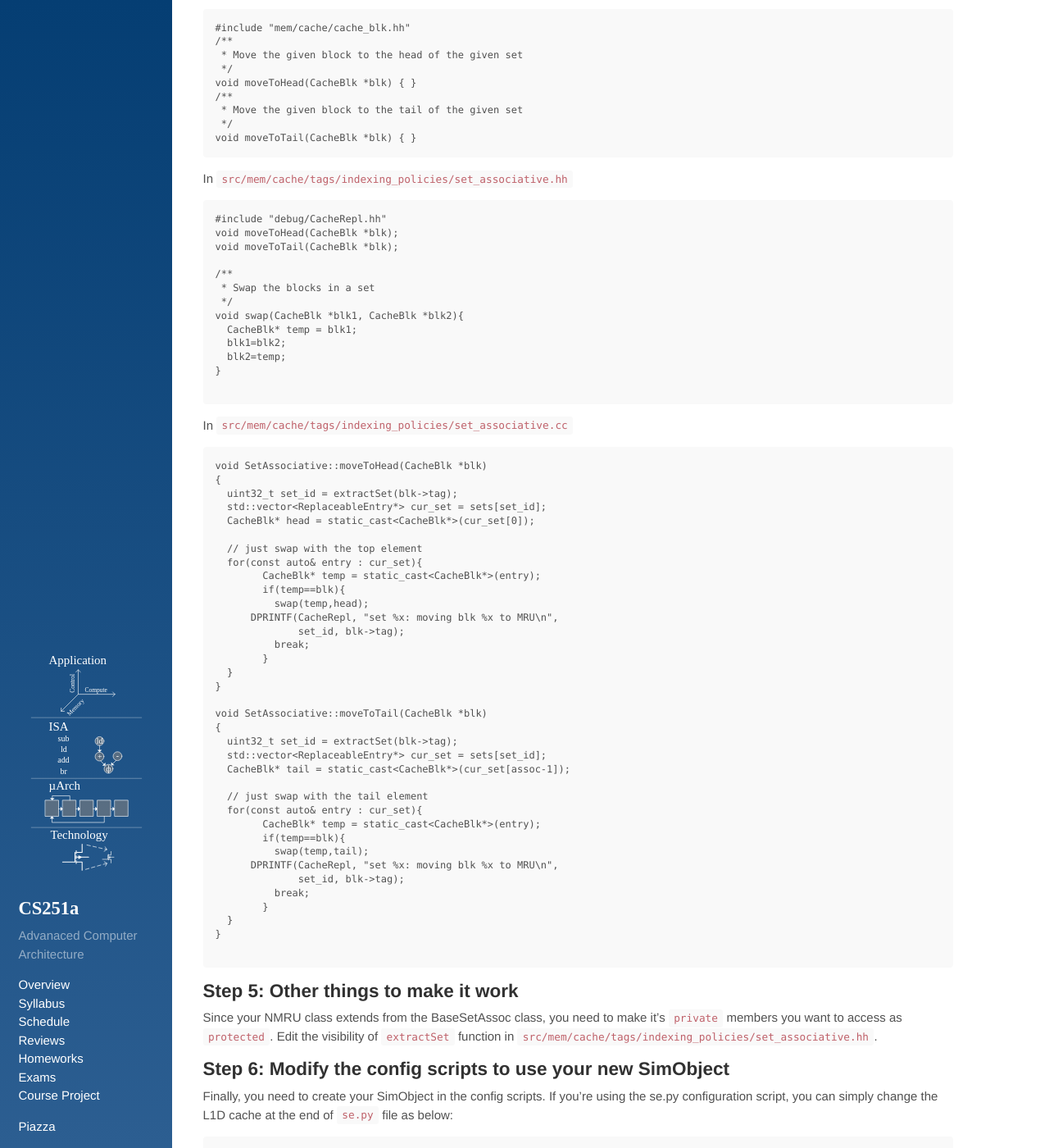
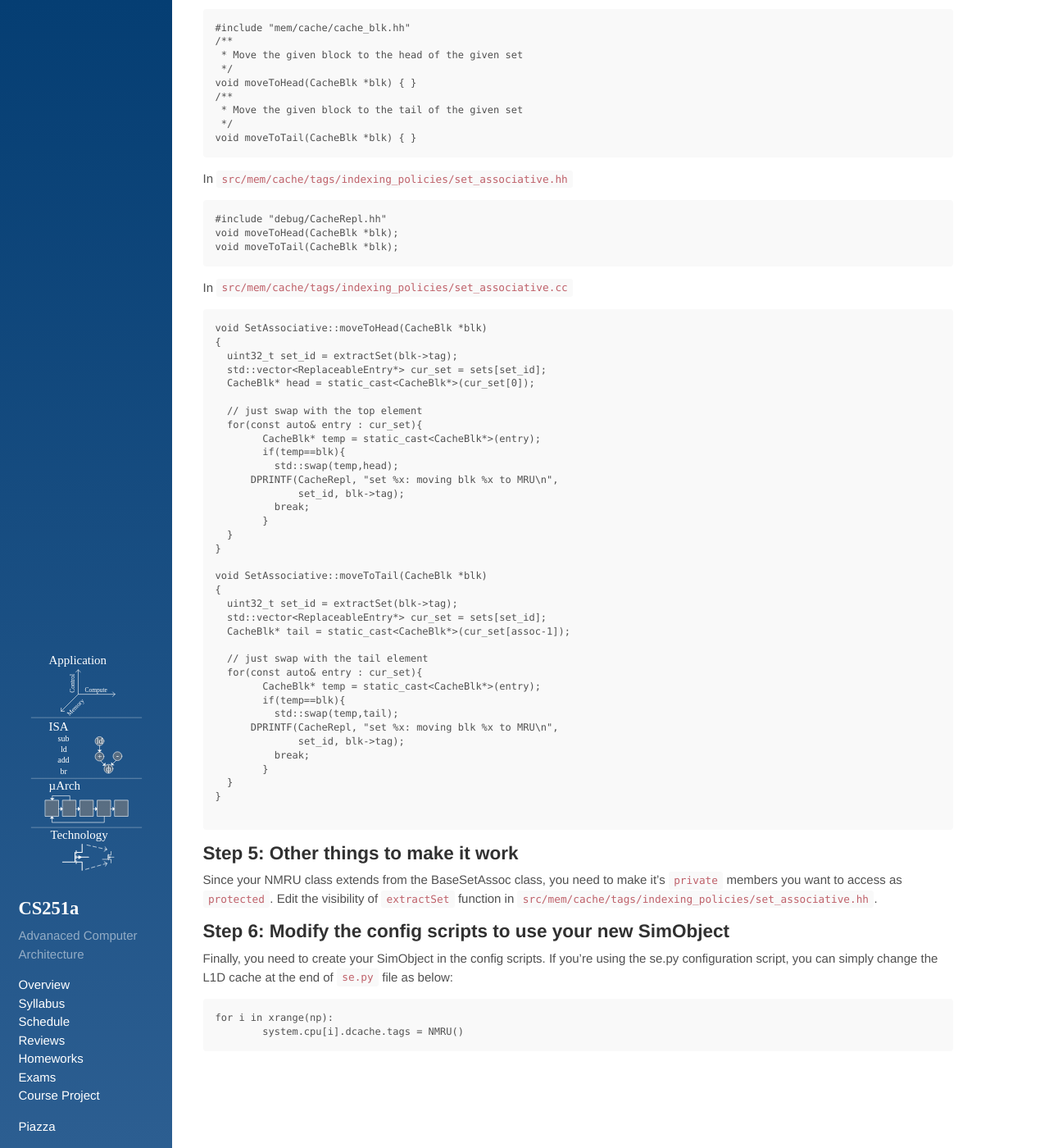
Before and after one commit to PolyArch/cs259, a Jekyll site: the page built from hws/nmru-tut.md, in a window 1280 px wide and 1400 px high, scrolled down 3226 px. Shown: the whole window at 82% size. Built offline with Jekyll 4.4.1, drawn with Linux system fonts in a browser that asks for light colours.

Commit message:
used std swap function

````diff
--- a/hws/nmru-tut.md
+++ b/hws/nmru-tut.md
@@ -191,16 +191,6 @@
 #include "debug/CacheRepl.hh"
 void moveToHead(CacheBlk *blk);
 void moveToTail(CacheBlk *blk);
-
-/**
- * Swap the blocks in a set
- */
-void swap(CacheBlk *blk1, CacheBlk *blk2){
-  CacheBlk* temp = blk1;
-  blk1=blk2;
-  blk2=temp;
-}
-
 ```
 
 In ```src/mem/cache/tags/indexing_policies/set_associative.cc```
@@ -216,7 +206,7 @@
   for(const auto& entry : cur_set){
 	CacheBlk* temp = static_cast<CacheBlk*>(entry);
 	if(temp==blk){
-	  swap(temp,head);
+	  std::swap(temp,head);
       DPRINTF(CacheRepl, "set %x: moving blk %x to MRU\n",
               set_id, blk->tag);
 	  break;
@@ -234,7 +224,7 @@
   for(const auto& entry : cur_set){
 	CacheBlk* temp = static_cast<CacheBlk*>(entry);
 	if(temp==blk){
-	  swap(temp,tail);
+	  std::swap(temp,tail);
       DPRINTF(CacheRepl, "set %x: moving blk %x to MRU\n",
               set_id, blk->tag);
 	  break;
````
